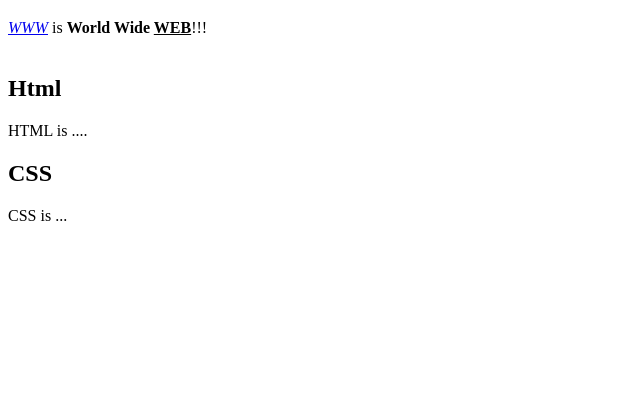
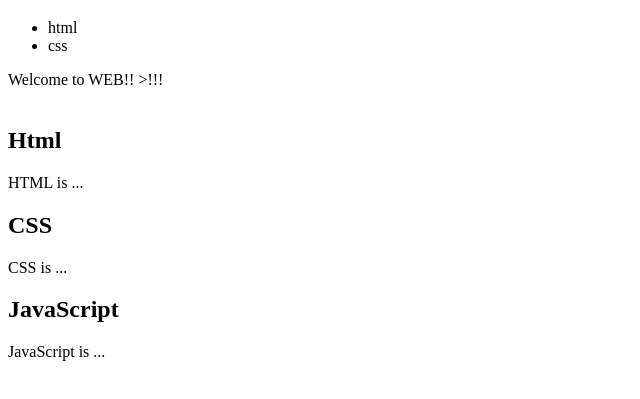
Before and after one commit to egoingsb/daegu-ai-hub-6, a plain HTML site: page WEB/index.html in a window 1280 px wide. Shown: the part 61-460 px from the top of the page, without its empty margins (0-640 px from the left). Drawn offline with Linux system fonts and the light colour scheme.

Commit message:
목록을 추가함

```diff
--- a/WEB/index.html
+++ b/WEB/index.html
@@ -6,12 +6,16 @@
   </head>
   <body>
     <h1>WEB</h1>
-    <em><a href="http://info.cern.ch">WWW</a></em> is
-    <strong>World Wide <u>WEB</u></strong
-    >!!! <br /><br />
+    <ul>
+      <li>html</li>
+      <li>css</li>
+    </ul>
+    Welcome to WEB!! >!!! <br /><br />
     <h2>Html</h2>
-    HTML is ....
+    HTML is ...
     <h2>CSS</h2>
     CSS is ...
+    <h2>JavaScript</h2>
+    JavaScript is ...
   </body>
 </html>
```
